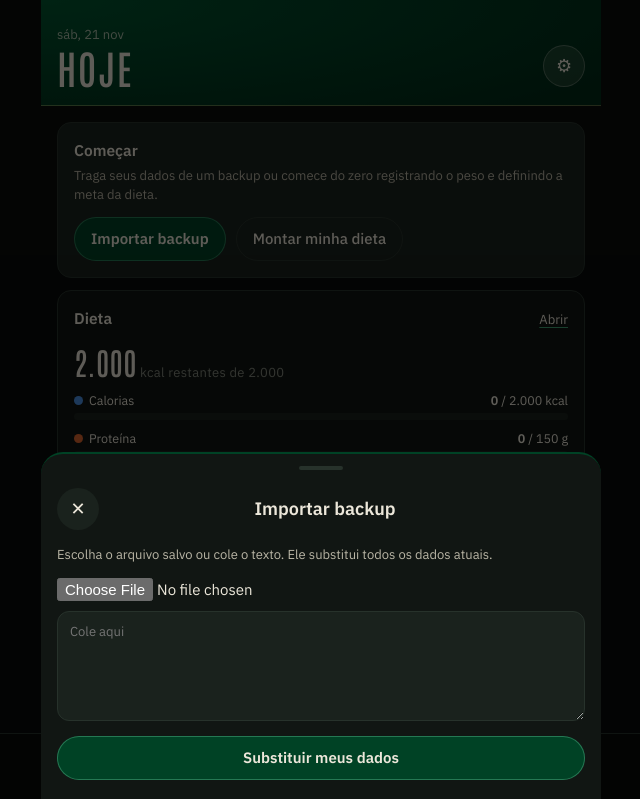
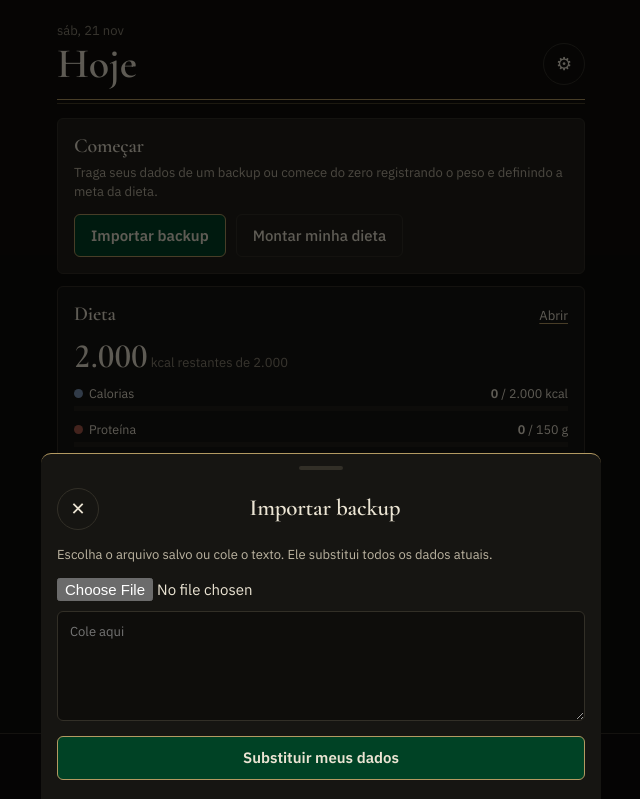
Before and after one commit to bo77631-ux/triade, a plain HTML site: page index.html in a window 1280 px wide. Both pictures are taken after a click on the button "Importar backup". Shown: the top 799 px of the page, without its empty margins (319-959 px from the left). Drawn offline with nearby package versions, Linux system fonts and the light colour scheme.

Commit message:
Visual clássico: serifa, latão e British Racing Green chapado
Co-Authored-By: Claude Fable 5.2 <noreply@anthropic.com>
Claude-Session: https://claude.ai/code/session_015GWYQZuajsXer25eeHbVDq

```diff
--- a/index.html
+++ b/index.html
@@ -8,27 +8,27 @@
 <meta name="mobile-web-app-capable" content="yes">
 <meta name="apple-mobile-web-app-status-bar-style" content="black-translucent">
 <meta name="apple-mobile-web-app-title" content="Tríade">
-<meta name="theme-color" content="#004225">
+<meta name="theme-color" content="#0e0d0b">
 <link rel="manifest" href="manifest.webmanifest">
 <link rel="apple-touch-icon" href="icon-180.png">
 <link rel="icon" href="icon-180.png">
 <link rel="preconnect" href="https://fonts.googleapis.com">
-<link href="https://fonts.googleapis.com/css2?family=Antonio:wght@400;500;600&family=IBM+Plex+Sans:wght@400;500;600&display=swap" rel="stylesheet">
+<link href="https://fonts.googleapis.com/css2?family=Cormorant+Garamond:wght@500;600;700&family=IBM+Plex+Sans:wght@400;500;600&display=swap" rel="stylesheet">
 <style>
 /* Layout: app de uma coluna para celular, navegação fixa embaixo, cartões sobre fundo escuro; cor só nos dados. */
 :root{
   color-scheme:dark;
-  /* cor oficial: British Racing Green #004225. --brg-l é o mesmo verde clareado, para traços e texto sobre fundo escuro. */
-  --brg:#004225; --brg-d:#002a17; --brg-l:#3f9d72; --brass:#c6a96a;
-  --bg:#090c0a; --surface:#111613; --raised:#1a221d; --line:#27322b;
-  --ink:#ece7da; --ink2:#bab6a6; --mute:#80857a;
-  --accent:#004225; --on-accent:#ece7da;
-  --kcal:#4a90e2; --prot:#d9642e; --carb:#2aa87a; --fat:#cf9a1f;
-  --violet:#9085e9; --magenta:#d55181;
-  --good:#3fae6e; --warn:#cf9a1f; --bad:#e66767;
-  --display:"Antonio","Avenir Next Condensed","Arial Narrow",system-ui,sans-serif;
+  /* cor oficial: British Racing Green #004225, sempre chapado e escuro. Detalhes em latão envelhecido; dados em tons dessaturados. */
+  --brg:#004225; --brass:#b39a62;
+  --bg:#0e0d0b; --surface:#161512; --raised:#211f1a; --line:#322f27;
+  --ink:#ebe4d3; --ink2:#bdb5a2; --mute:#8b8474;
+  --accent:#004225; --on-accent:#ebe4d3;
+  --kcal:#7a93b3; --prot:#a8584a; --carb:#7f9166; --fat:#c2a05a;
+  --violet:#8f86ad; --magenta:#a9647a;
+  --good:#8fa678; --warn:#c2a05a; --bad:#c4695c;
+  --display:"Cormorant Garamond","Baskerville","Didot","Georgia",serif;
   --body:"IBM Plex Sans",system-ui,-apple-system,"Segoe UI",sans-serif;
-  --r:14px;
+  --r:6px;
 }
 *{box-sizing:border-box}
 html,body{height:100%}
@@ -164,39 +164,51 @@ textarea{min-height:110px;font-size:13px}
 .opt[aria-pressed="true"]{border-color:var(--ink);background:var(--raised)}
 .tag.prova{background:var(--ink);color:var(--bg)}
 .tag.ic{color:var(--violet)}
-/* ---------- tema British Racing Green ---------- */
-h1{font-weight:500;font-size:40px;line-height:1;text-transform:uppercase;letter-spacing:.035em}
-h2,h3{font-family:var(--body);font-weight:600;letter-spacing:0}
-h2{font-size:18px} h3{font-size:15.5px}
-.top{margin:calc(-1*(env(safe-area-inset-top,0px) + 14px)) -16px 16px;padding:calc(env(safe-area-inset-top,0px) + 26px) 16px 18px;background:radial-gradient(120% 140% at 0% 0%,#00562f 0%,var(--brg) 45%,var(--brg-d) 100%);border-bottom:1px solid rgba(198,169,106,.45);align-items:flex-end}
-.top .muted{color:rgba(236,231,218,.72)}
-.top .btn,.top .icon-btn{background:rgba(236,231,218,.1);border:1px solid rgba(236,231,218,.28);color:var(--ink)}
-.top .btn.primary{background:var(--ink);border-color:var(--ink);color:var(--brg)}
-.card{border:1px solid var(--line)}
+/* ---------- tema: British Racing Green, latão e marfim ---------- */
+h1,h2,h3,.big{font-variant-numeric:lining-nums tabular-nums}
+h1{font-weight:600;font-size:42px;line-height:1;letter-spacing:-.005em}
+h2{font-weight:600;font-size:23px}
+h3{font-weight:600;font-size:20px;line-height:1.15}
+.top{align-items:flex-end;padding:8px 0 14px;margin-bottom:18px;border-bottom:1px solid var(--brass);box-shadow:0 3px 0 var(--bg),0 4px 0 rgba(179,154,98,.35)}
+.card{border:1px solid var(--line);border-radius:var(--r)}
 .card .card{border-color:transparent}
-.big{font-weight:500;font-size:31px;letter-spacing:.01em}
+.card-head{align-items:baseline}
+.big{font-weight:600;font-size:34px;line-height:1}
 .rings .rl{font-family:var(--body);font-weight:600;font-size:13px}
-.btn{border-color:var(--line)}
-.btn.primary{background:var(--brg);color:var(--ink);border-color:rgba(63,157,114,.6)}
-.link{text-decoration-color:var(--brg-l)}
-:focus-visible{outline-color:var(--brg-l)}
-.seg{border:1px solid var(--line);background:var(--surface)}
-.seg button[aria-pressed="true"]{background:var(--brg);color:var(--ink);box-shadow:inset 0 0 0 1px rgba(63,157,114,.6)}
-.chk:checked{background:var(--brg);border-color:var(--brg-l)}
-.day[aria-pressed="true"]{background:var(--brg);border-color:var(--brg-l)}
+.btn{border-radius:6px;border-color:var(--line);background:none}
+.btn.primary{background:var(--brg);color:var(--ink);border-color:var(--brass)}
+.btn.danger{border-color:var(--line)}
+.icon-btn{background:none;border:1px solid var(--line)}
+.link{text-decoration-color:var(--brass);text-decoration-thickness:1px}
+:focus-visible{outline-color:var(--brass)}
+.seg{border-radius:6px;background:none;border:1px solid var(--line);padding:2px}
+.seg button{border-radius:4px}
+.seg button[aria-pressed="true"]{background:var(--brg);color:var(--ink)}
+.chip{border-radius:4px} .pill{border-radius:4px;background:none;border:1px solid var(--line)}
+.chk{border-radius:4px;border-width:1.5px}
+.chk:checked{background:var(--brg);border-color:var(--brass)}
+.bar{height:5px;border-radius:0} .bar>span{border-radius:0}
+.day{border-radius:6px;border-width:1px}
+.day[aria-pressed="true"]{background:var(--brg);border-color:var(--brass)}
 .day.today b::after{background:var(--brass)}
-.opt[aria-pressed="true"]{border-color:var(--brg-l);background:rgba(0,66,37,.4)}
-.pill.good{color:var(--brg-l)}
-nav{background:rgba(9,12,10,.94)}
-nav a[aria-current="page"] svg{stroke:var(--brg-l)}
-#plus{background:var(--brg);color:var(--ink);border:1px solid rgba(63,157,114,.7);box-shadow:0 6px 18px rgba(0,0,0,.6)}
-#sheet{border-top:2px solid var(--brg)}
-input:focus,select:focus,textarea:focus{outline:none;border-color:var(--brg-l)}
-table.t th{font-weight:500}
-.body .m{fill:#2f3a34} .body .base{fill:#222b26}
-.setn{border:1px solid var(--line)}
+.habit i{border-radius:1px}
+.opt{border-radius:6px;border-width:1px}
+.opt[aria-pressed="true"]{border-color:var(--brass);background:rgba(0,66,37,.45)}
+nav{background:rgba(14,13,11,.96);border-top-color:var(--line)}
+nav a[aria-current="page"]{color:var(--ink)}
+nav a[aria-current="page"] svg{stroke:var(--brass)}
+#plus{background:var(--brg);color:var(--ink);border:1px solid var(--brass);box-shadow:0 0 0 4px var(--bg),0 6px 18px rgba(0,0,0,.6);font-family:var(--display)}
+#sheet{border-radius:10px 10px 0 0;border-top:1px solid var(--brass)}
+input[type=text],input[type=number],input[type=date],input[type=time],input[type=search],select,textarea{border-radius:6px;background:var(--bg)}
+input:focus,select:focus,textarea:focus{outline:none;border-color:var(--brass)}
+#toast{border-radius:6px}
+.tip{border-radius:4px}
+.timerbar{border-radius:6px;border:1px solid var(--line)}
+.exbadge{border-radius:4px;font-family:var(--body)}
+.body .m{fill:#39362e} .body .base{fill:#27251f}
+.tag{border-radius:3px}
 @media (prefers-reduced-motion:reduce){*{transition:none!important;animation:none!important}}
-@media print{:root{color-scheme:light;--bg:#fff;--surface:#fff;--raised:#eee;--line:#ccc;--ink:#000;--ink2:#222;--mute:#555}nav,#toast,#scrim,#sheet,.noprint,.icon-btn,.btn{display:none!important}.top{background:none;border-bottom:1px solid #000;margin-top:0;padding-top:0}.card{break-inside:avoid;border:1px solid #ccc}}
+@media print{:root{color-scheme:light;--bg:#fff;--surface:#fff;--raised:#eee;--line:#ccc;--ink:#000;--ink2:#222;--mute:#555}nav,#toast,#scrim,#sheet,.noprint,.icon-btn,.btn{display:none!important}.top{box-shadow:none;border-bottom:1px solid #000}.card{break-inside:avoid;border:1px solid #ccc}}
 </style>
 </head>
 <body>
--- a/sw.js
+++ b/sw.js
@@ -1,4 +1,4 @@
-const C="triade-v6",SHELL=["./","index.html","manifest.webmanifest","icon-180.png","icon-512.png"];
+const C="triade-v7",SHELL=["./","index.html","manifest.webmanifest","icon-180.png","icon-512.png"];
 self.addEventListener("install",e=>{e.waitUntil(caches.open(C).then(c=>c.addAll(SHELL)).then(()=>self.skipWaiting()))});
 self.addEventListener("activate",e=>{e.waitUntil(caches.keys().then(k=>Promise.all(k.filter(x=>x!==C).map(x=>caches.delete(x)))).then(()=>self.clients.claim()))});
 self.addEventListener("fetch",e=>{
```
Also changed, not shown: manifest.webmanifest.
